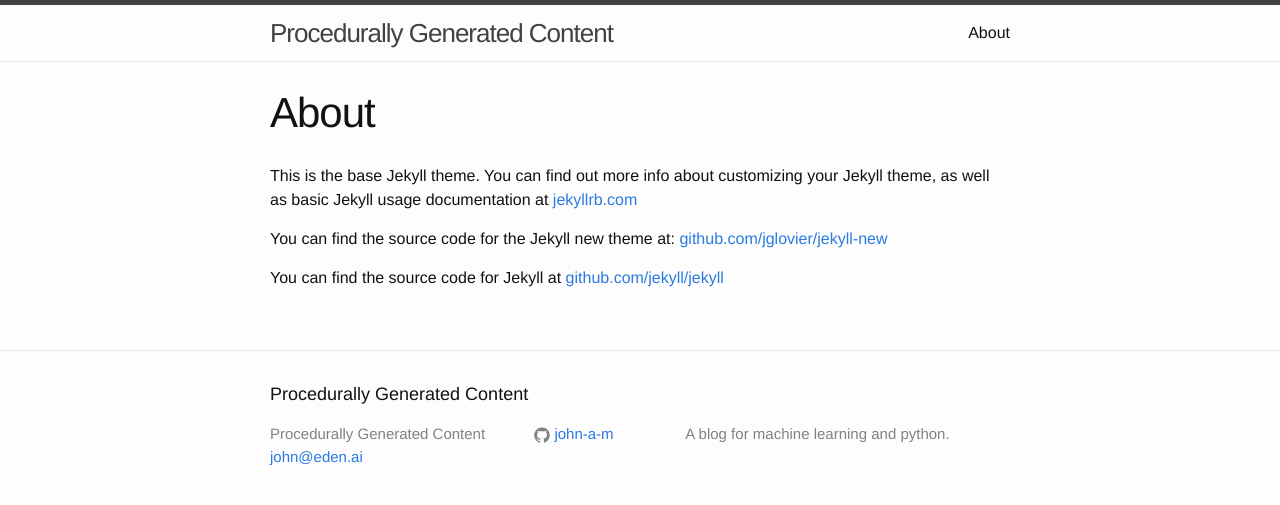
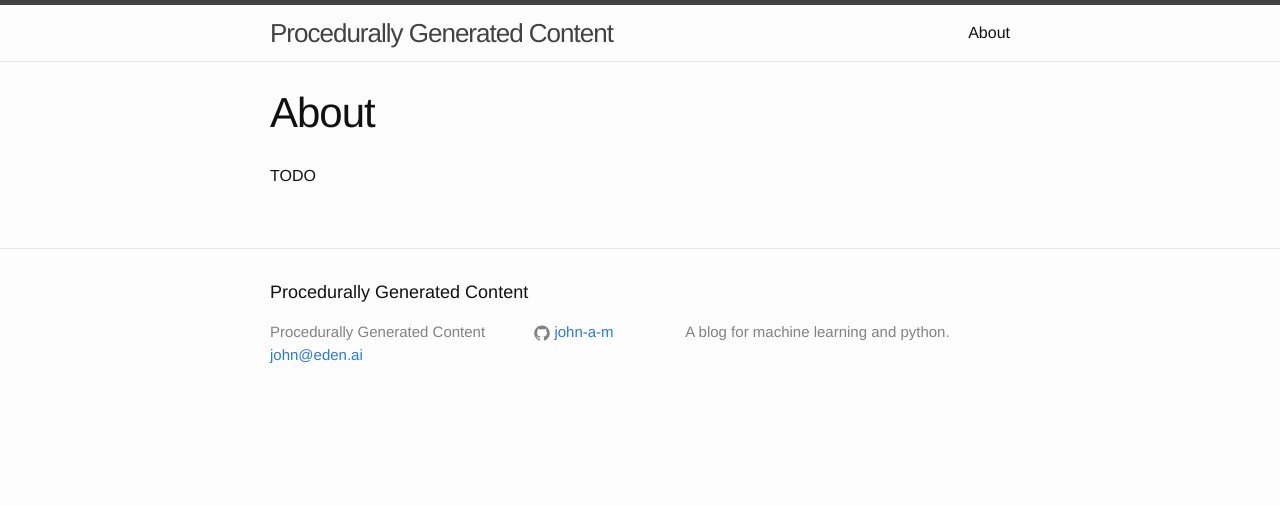
Before and after one commit to john-a-m/john-a-m.github.io, a Jekyll site: the page built from about.md, in a window 1280 px wide. Shown: the top 505 px of the page. Built offline with Jekyll 4.4.1, drawn with Linux system fonts in a browser that asks for light colours.

Commit message:
TODO for the about page

```diff
--- a/about.md
+++ b/about.md
@@ -4,8 +4,4 @@
 permalink: /about/
 ---
 
-This is the base Jekyll theme. You can find out more info about customizing your Jekyll theme, as well as basic Jekyll usage documentation at [jekyllrb.com](http://jekyllrb.com/)
-
-You can find the source code for the Jekyll new theme at: [github.com/jglovier/jekyll-new](https://github.com/jglovier/jekyll-new)
-
-You can find the source code for Jekyll at [github.com/jekyll/jekyll](https://github.com/jekyll/jekyll)
+TODO
```
